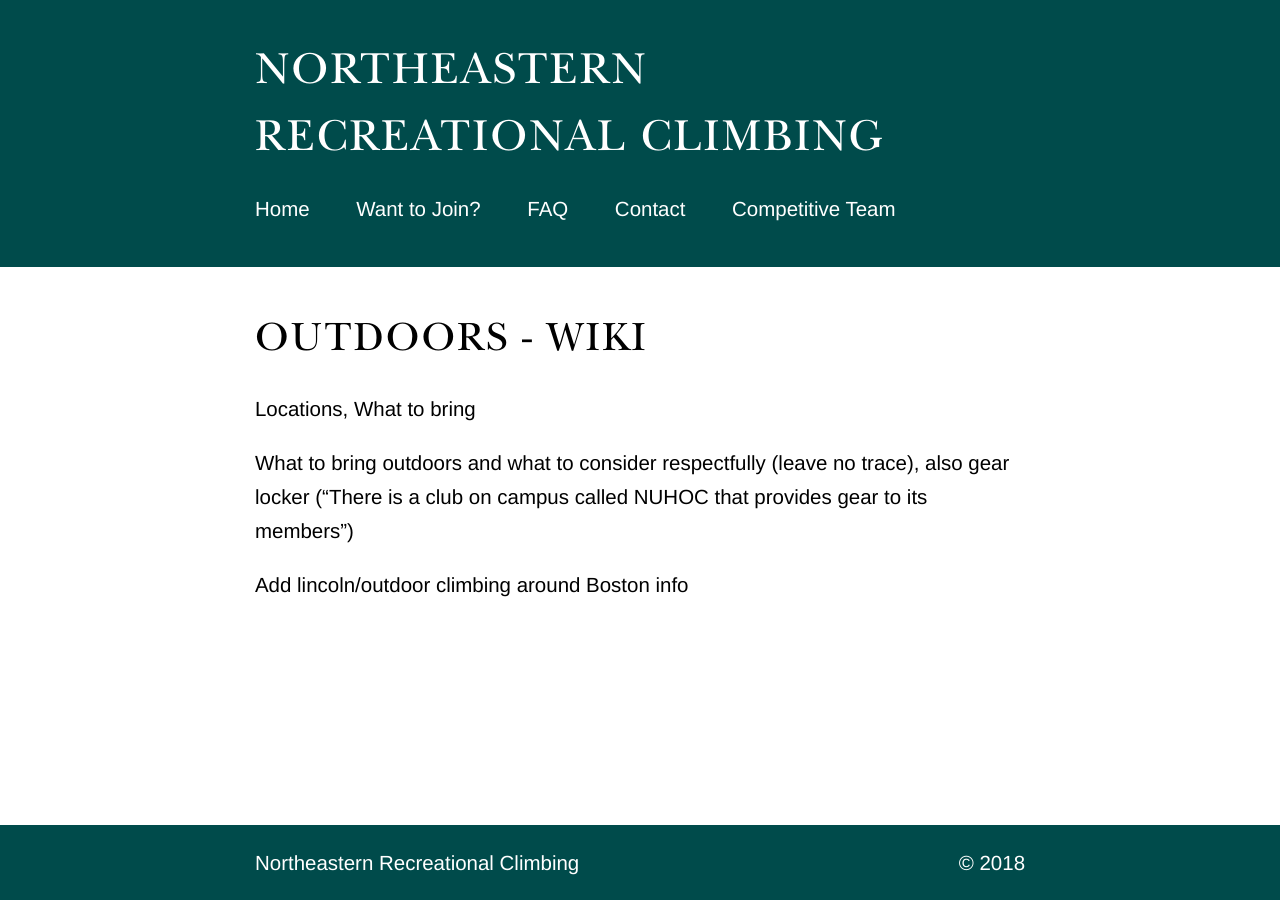
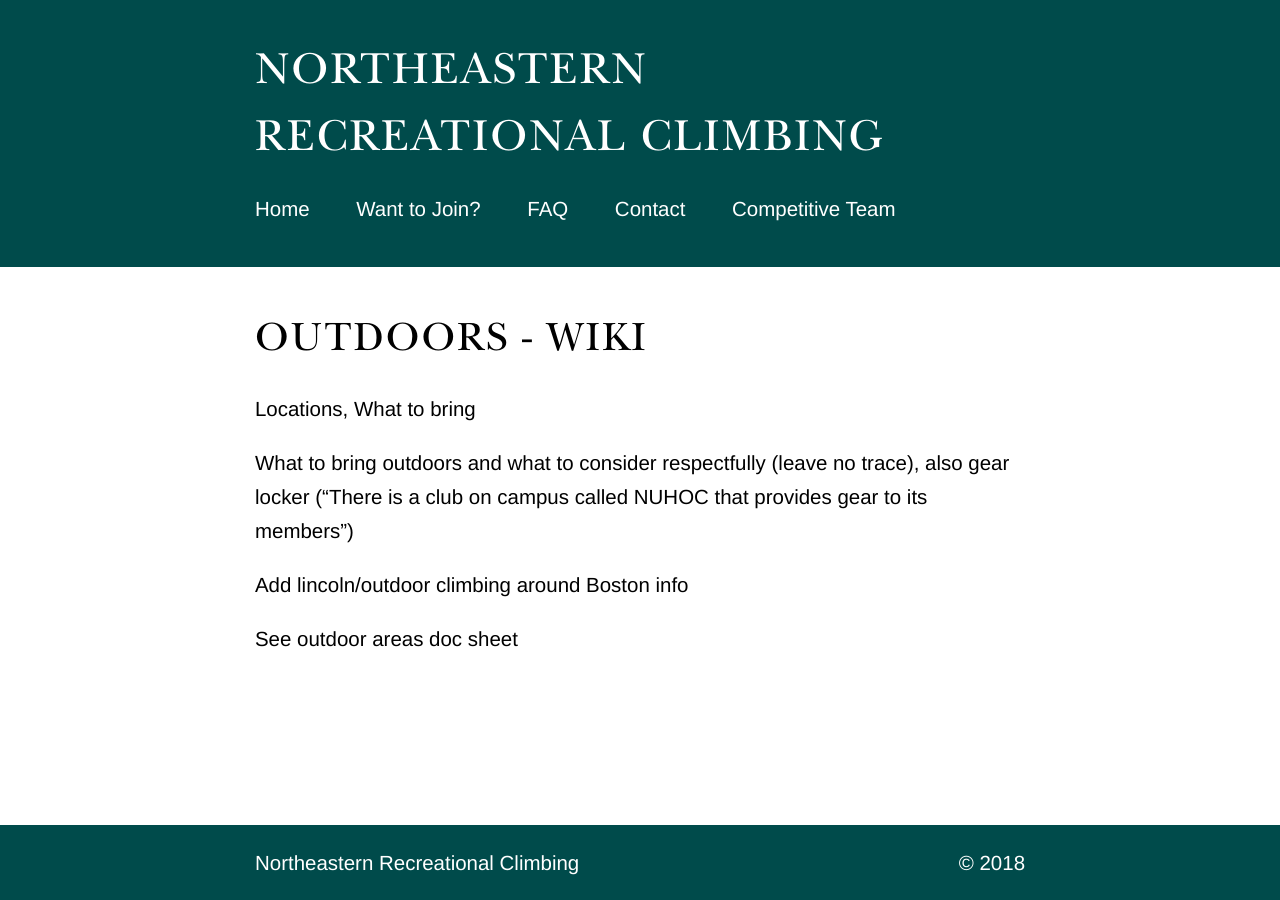
Before and after one commit to NortheasternClimbing/northeasternclimbing.github.io, a Jekyll site: the page built from nrc/wiki/outdoors.md, in a window 1280 px wide. Built offline with Jekyll 4.4.1, drawn with Linux system fonts in a browser that asks for light colours.

Commit message:
Reminder to pull info from the doc

```diff
--- a/nrc/wiki/outdoors.md
+++ b/nrc/wiki/outdoors.md
@@ -8,3 +8,5 @@
 What to bring outdoors and what to consider respectfully (leave no trace), also gear locker ("There is a club on campus called NUHOC that provides gear to its members")
 
 Add lincoln/outdoor climbing around Boston info
+
+See outdoor areas doc sheet
```
